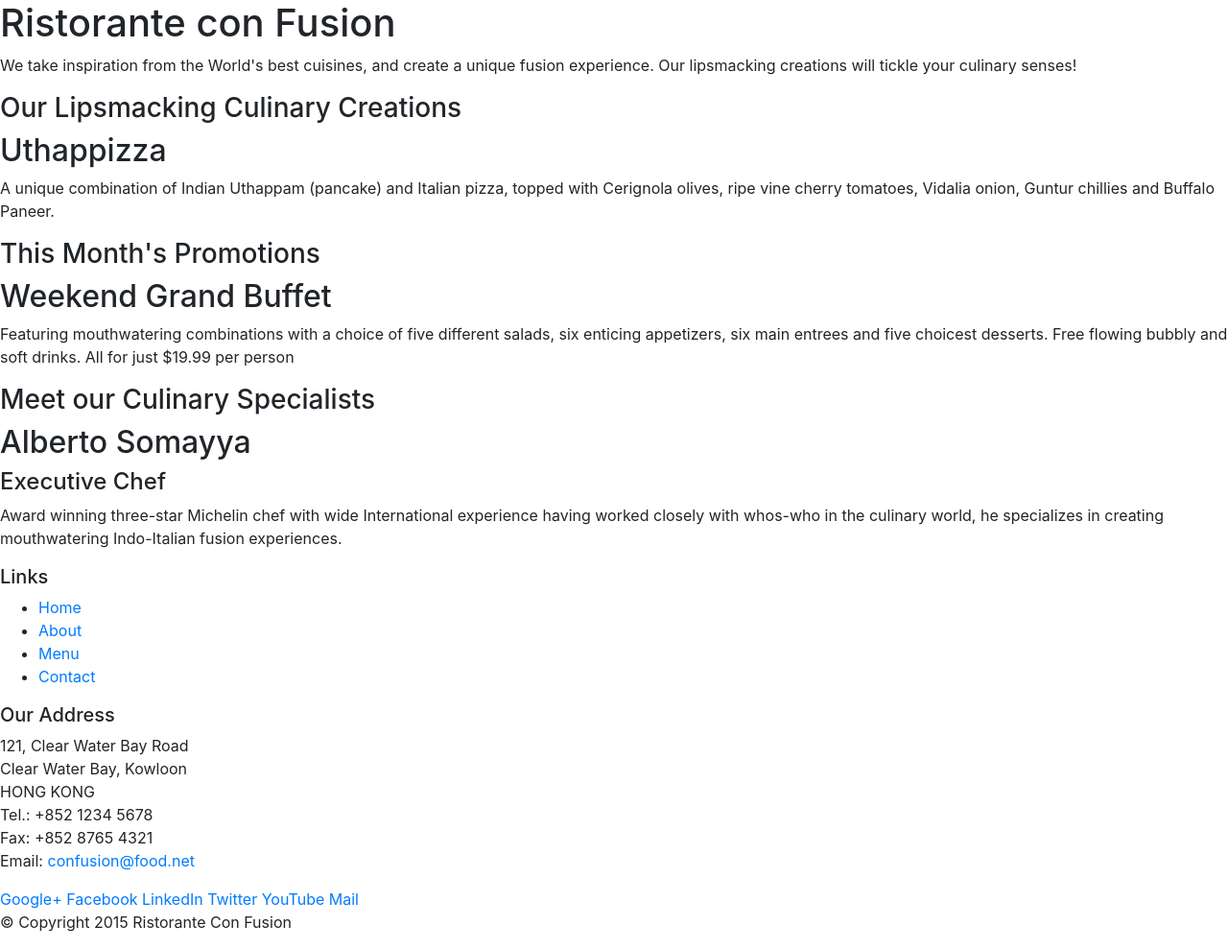
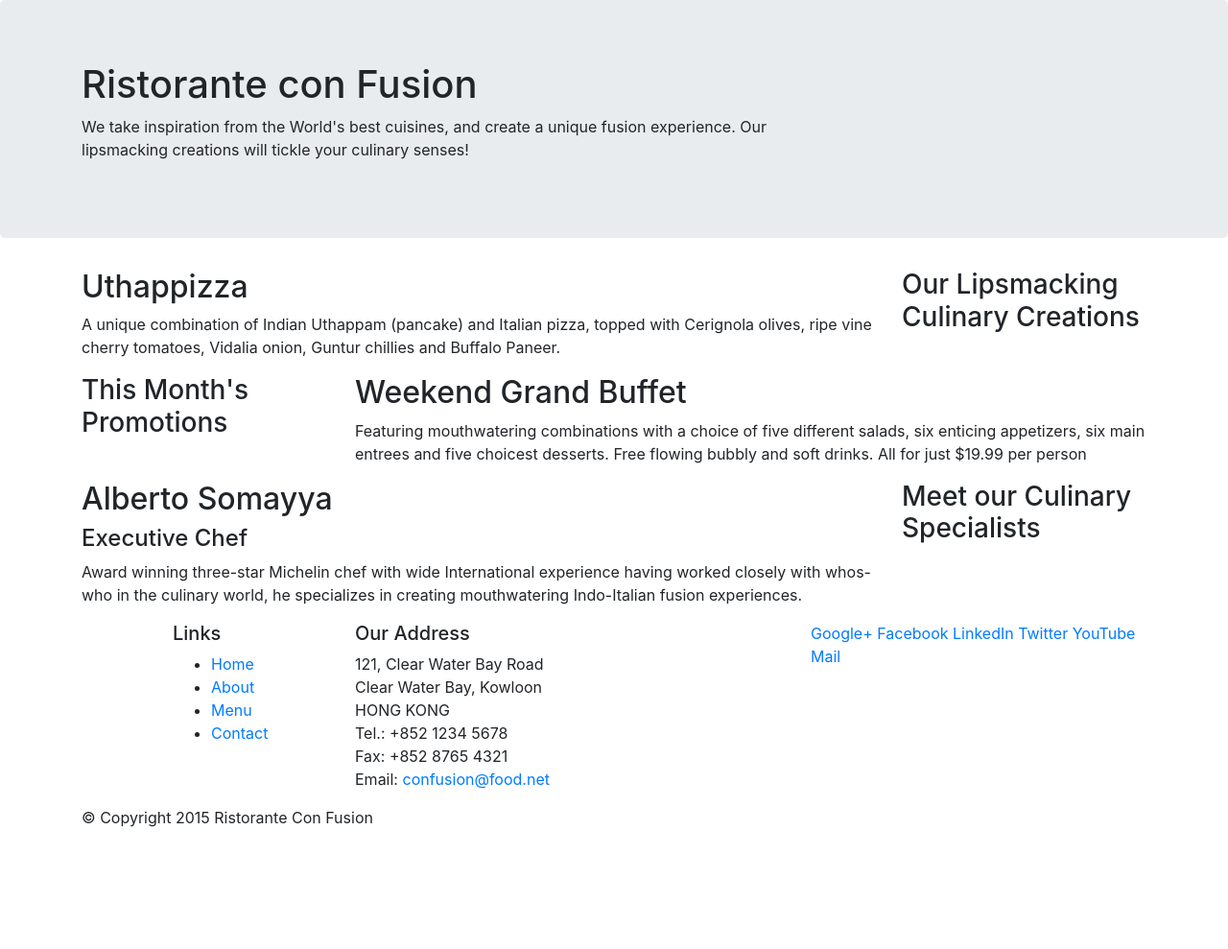
Before and after one commit to bradleyczh/assignment-1, a website: page index.html in a window 1280 px wide. Shown: the whole page at 96% size. After the commit the page ends 880 px from the top, so only its background shows below. Drawn offline with nearby package versions, Linux system fonts and the light colour scheme.

Commit message:
add bootstrap grid system

```diff
--- a/index.html
+++ b/index.html
@@ -13,46 +13,46 @@
 
 <body>
 
-    <header>
-        <div>
-            <div>
-                <div>
+    <header class="jumbotron">
+        <div class="container">
+            <div class="row">
+                <div class="col-12 col-sm-8">
                     <h1>Ristorante con Fusion</h1>
                     <p>We take inspiration from the World's best cuisines, and create a unique fusion experience. Our lipsmacking creations will tickle your culinary senses!</p>
                 </div>
-                <div>
+                <div class="col col-sm">
                 </div>
             </div>
         </div>
     </header>
 
-    <div>
-        <div>
-            <div>
+    <div class="container">
+        <div class="row">
+            <div class="col-sm-4 order-sm-12 col-md-3 order-md-12">
                 <h3>Our Lipsmacking Culinary Creations</h3>
             </div>
-            <div>
+            <div class="col-sm order-sm-1 col-md order-md-1">
                 <h2>Uthappizza</h2>
                 <p>A unique combination of Indian Uthappam (pancake) and Italian pizza, topped with Cerignola olives, ripe vine cherry tomatoes, Vidalia onion, Guntur chillies and Buffalo Paneer.</p>
             </div>
         </div>
 
 
-        <div>
-            <div>
+        <div class="row">
+            <div class="col-sm-4 col-md-3">
                 <h3>This Month's Promotions</h3>
             </div>
-            <div>
+            <div class="col-sm col-md">
                 <h2>Weekend Grand Buffet</h2>
                 <p>Featuring mouthwatering combinations with a choice of five different salads, six enticing appetizers, six main entrees and five choicest desserts. Free flowing bubbly and soft drinks. All for just $19.99 per person </p>
             </div>
         </div>
 
-        <div>
-            <div>
+        <div class="row">
+            <div class="col-sm-4 order-sm-12 col-md-3 order-md-12">
                 <h3>Meet our Culinary Specialists</h3>
             </div>
-            <div>
+            <div class="col-sm order-sm-1 col-md order-md-1">
                 <h2>Alberto Somayya</h2>
                 <h4>Executive Chef</h4>
                 <p>Award winning three-star Michelin chef with wide International experience having worked closely with whos-who in the culinary world, he specializes in creating mouthwatering Indo-Italian fusion experiences. </p>
@@ -61,9 +61,9 @@
     </div>
 
     <footer>
-        <div>
-            <div>
-                <div>
+        <div class="container">
+            <div class="row">
+                <div class="col-5 offset-1 col-sm-2">
                     <h5>Links</h5>
                     <ul>
                         <li><a href="#">Home</a></li>
@@ -72,7 +72,7 @@
                         <li><a href="#">Contact</a></li>
                     </ul>
                 </div>
-                <div>
+                <div class="col-6 col-sm-5">
                     <h5>Our Address</h5>
                     <address>
 		              121, Clear Water Bay Road<br>
@@ -83,7 +83,7 @@
 		              Email: <a href="mailto:confusion@food.net">confusion@food.net</a>
 		           </address>
                 </div>
-                <div>
+                <div class="col col-sm-4">
                     <div>
                         <a href="http://google.com/+">Google+</a>
                         <a href="http://www.facebook.com/profile.php?id=">Facebook</a>
@@ -94,16 +94,14 @@
                     </div>
                 </div>
            </div>
-           <div>
-                <div>
+           <div class="row">
+                <div class="col-auto">
                     <p>© Copyright 2015 Ristorante Con Fusion</p>
                 </div>
            </div>
         </div>
     </footer>
-    <!-- jQuery first, then Tether, then Bootstrap JS. -->
-    <script src="node_modules/jquery/dist/jquery.min.js"></script>
-    <script src="node_modules/tether/dist/js/tether.min.js"></script>
+
     <script src="node_modules/bootstrap/dist/js/bootstrap.min.js"></script>
 </body>
 
```
